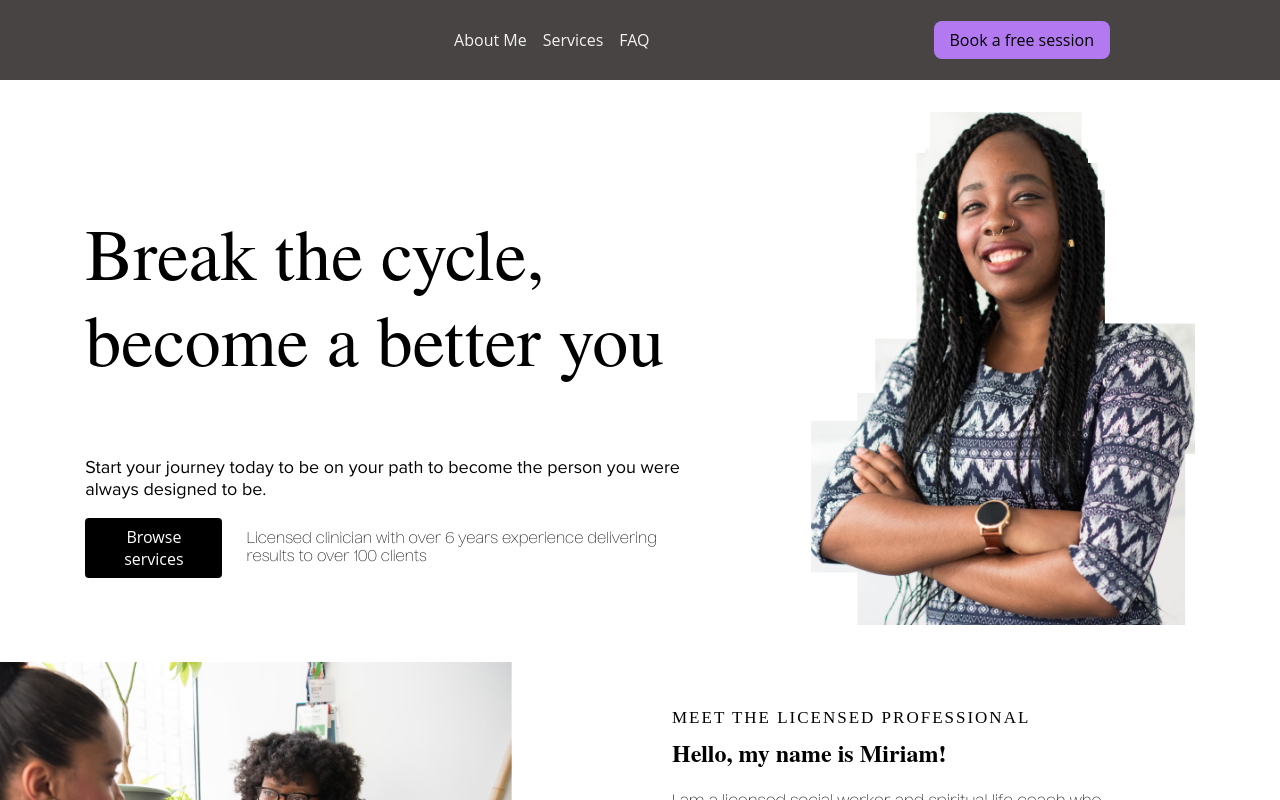
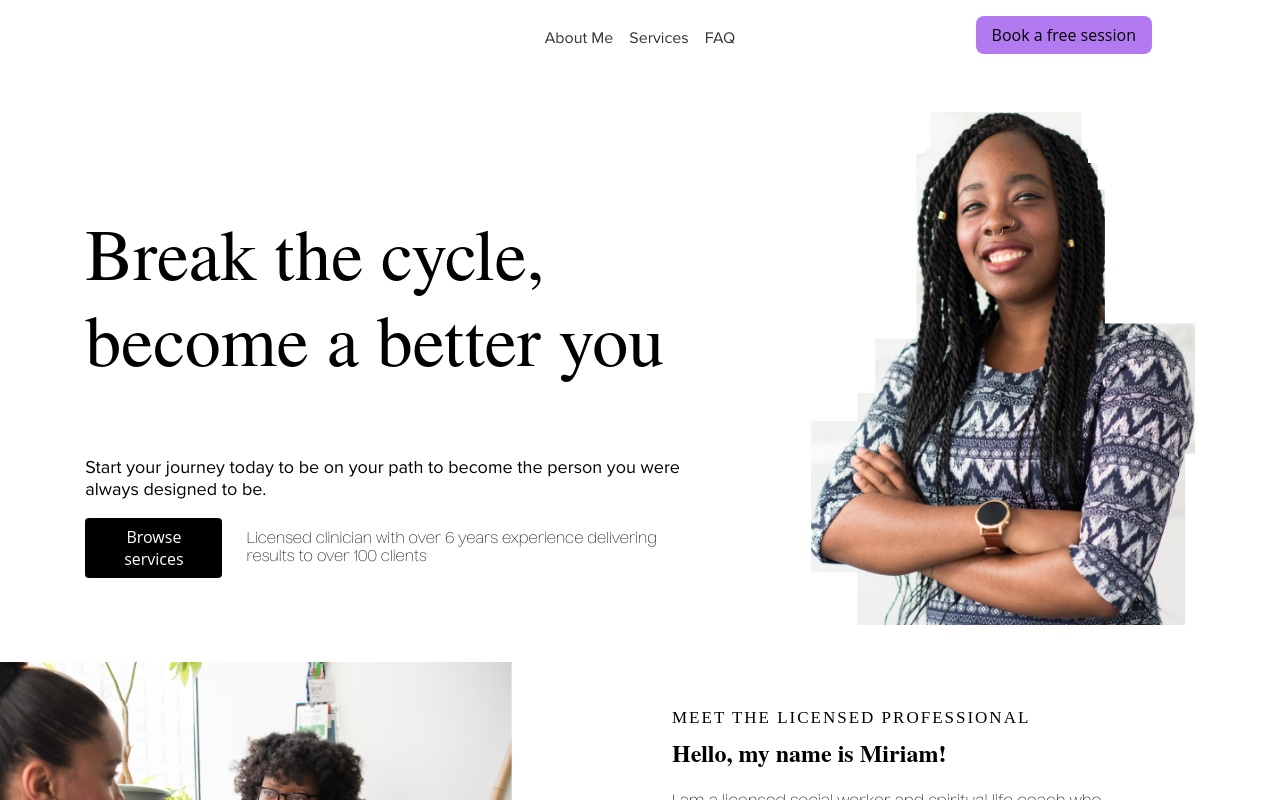
Before and after one commit to Adam-Thometz/Cosmic-Healing, a React (Create React App) app: page / in a window 1280 px wide. Shown: the top 800 px of the page. Built offline with nearby package versions, Linux system fonts and the light colour scheme; a web font is replaced by a local one.

Commit message:
adding position absolute to button

```diff
--- a/src/navbar/Navbar.css
+++ b/src/navbar/Navbar.css
@@ -1,15 +1,20 @@
 .Navbar {
-  display: flex;
+  /* display: flex;
   justify-content: space-around;
-  align-items: center;
-  background-color: #484444;
+  align-items: center; */
   padding: 8px 32px;
   height: 64px;
-  font-family: 'Open Sans', 'Helvetica Neue', sans-serif;
+  position: relative;
+}
+
+.Navbar button {
+  position: absolute;
+  top: 16px;
+  right: 10%;
 }
 
 .Navbar-links a {
-  color: #F2F2F2;
+  color: #333333;
   text-decoration: none;
   font-size: 16px;
   padding: 12px 8px;
```
